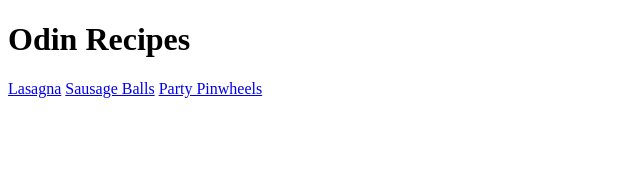
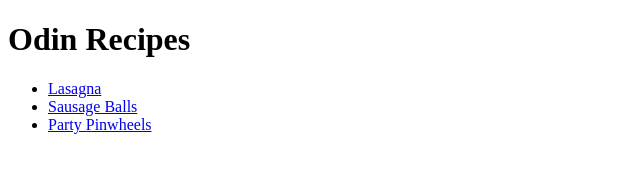
Before and after one commit to Kat-Red/odin-recipes, a plain HTML site: page index.html in a window 1280 px wide. Shown: the whole page, without its empty margins (0-640 px from the left). Drawn offline with Linux system fonts and the light colour scheme.

Commit message:
Put the anchors in unordered list

```diff
--- a/index.html
+++ b/index.html
@@ -7,9 +7,11 @@
 </head>
 <body>
 	<h1>Odin Recipes</h1>
-	<a href="./recipes/lasagna.html">Lasagna</a>
-	<a href="./recipes/sausage-balls.html">Sausage Balls</a>
-	<a href="./recipes/party-pinwheels.html">Party Pinwheels</a>
+	<ul>
+		<li><a href="./recipes/lasagna.html">Lasagna</a></li>
+		<li><a href="./recipes/sausage-balls.html">Sausage Balls</a></li>
+		<li><a href="./recipes/party-pinwheels.html">Party Pinwheels</a></li>
+</ul>
 
 </body>
 </html>
```
